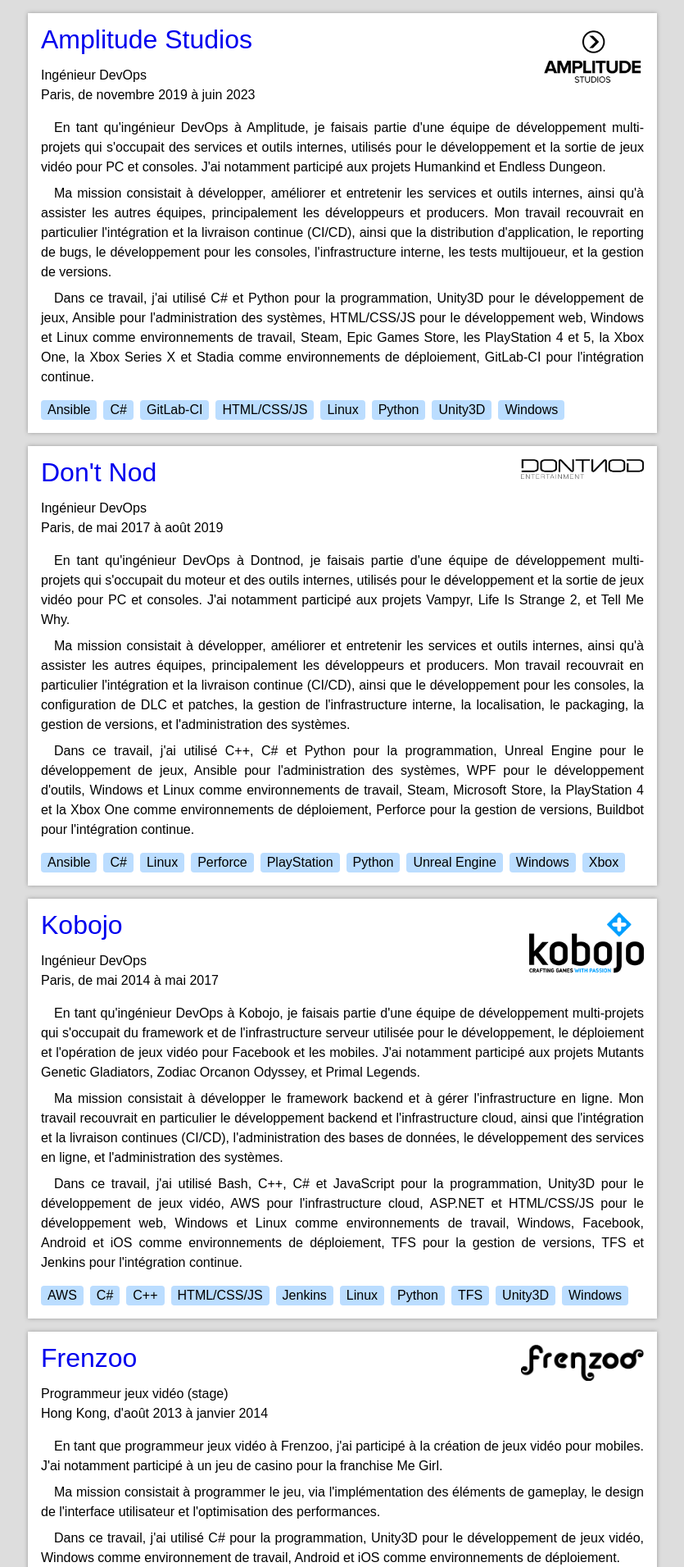
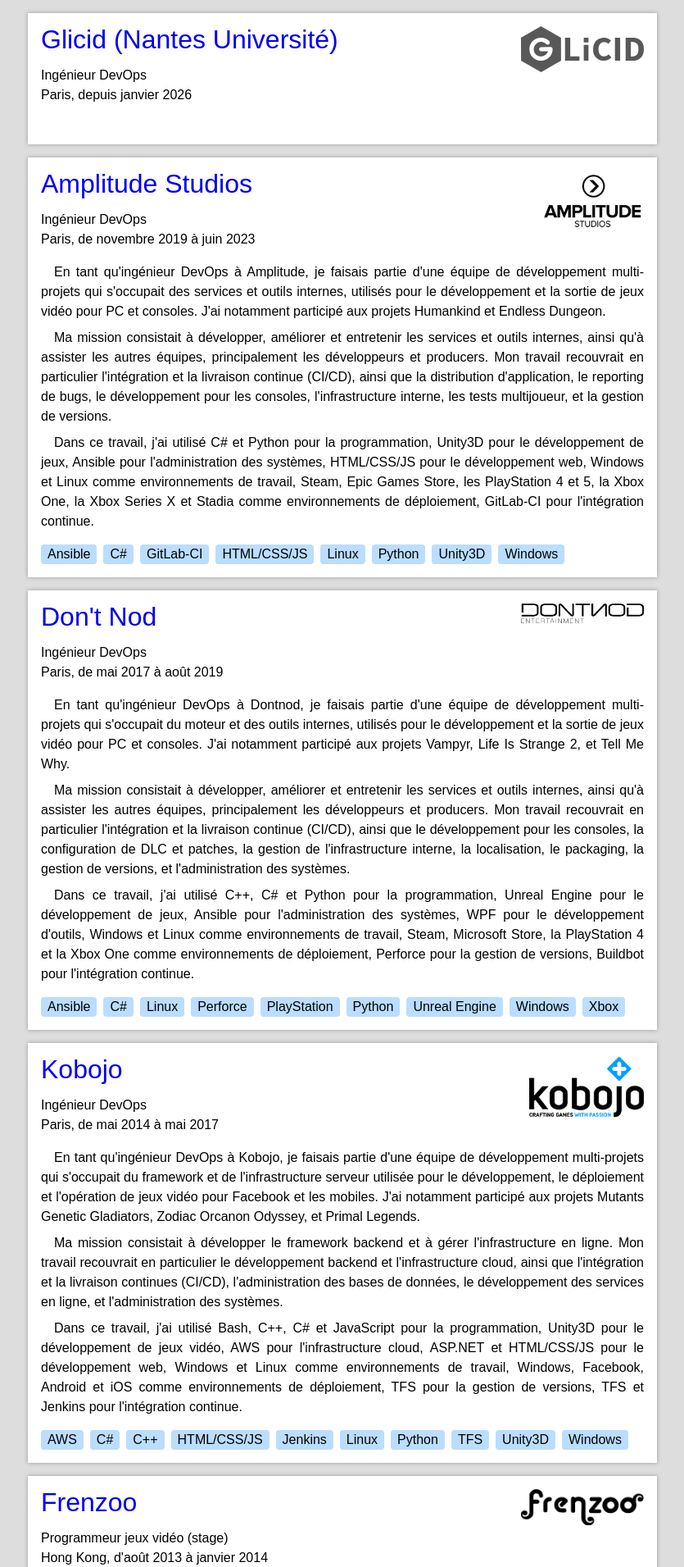
Before and after one commit to BenjaminHamon/DeveloperWebsite, a Python web app: template Sources/website/benjaminhamon_developer_website/templates/fr/work_experience.html in a window 1280 px wide. Shown: the part 72-1983 px from the top of the page at 82% size, without its empty margins (222-1057 px from the left). Run offline with Jinja, Linux system fonts and the light colour scheme; the template is opened without the code that fills it, so the values that code supplies are empty.

Commit message:
Update content

```diff
--- a/Sources/website/benjaminhamon_developer_website/static/content.css
+++ b/Sources/website/benjaminhamon_developer_website/static/content.css
@@ -122,3 +122,8 @@
 	max-height: 75px;
 	max-width: 150px;
 }
+
+.work-experience-entry > .logo img.wide
+{
+	width: 150px;
+}
--- a/Sources/website/benjaminhamon_developer_website/templates/fr/work_experience.html
+++ b/Sources/website/benjaminhamon_developer_website/templates/fr/work_experience.html
@@ -1,11 +1,32 @@
 {# cspell:language en fr #}
-{# cspell:words Angoulême Buildbot djit dontnod frenzoo gameplay kobojo modedemploi Orcanon pohlm Vampyr #}
+{# cspell:words angoulême buildbot djit dontnod frenzoo gameplay glicid kobojo modedemploi orcanon pohlm vampyr #}
 
 {% set title = 'Expérience Professionnelle' %}
 
 {% extends 'fr/layout.html' %}
 
 {% block content %}
+
+<section>
+    <article class="work-experience-entry">
+        <div class="heading">
+            <a href="https://glicid.fr/">Glicid (Nantes Université)</a>
+        </div>
+        <div class="information">
+            <p>Ingénieur DevOps</p>
+            <p>Paris, depuis janvier 2026</p>
+        </div>
+        <div class="logo">
+            <a href="https://glicid.fr/">
+                <img class="wide" src="{{ url_for('static', filename = 'work_experience/glicid.svg') }}" />
+            </a>
+        </div>
+        <div class="text">
+        </div>
+        <div class="tags">
+        </div>
+    </article>
+</section>
 
 <section>
     <article class="work-experience-entry">
--- a/Sources/website/pyproject.toml
+++ b/Sources/website/pyproject.toml
@@ -52,5 +52,6 @@ benjaminhamon_developer_website = [
     "static/**/*.jpeg",
     "static/**/*.pdf",
     "static/**/*.png",
+    "static/**/*.svg",
     "templates/**/*.html",
 ]
```
Also changed, not shown: Sources/website/benjaminhamon_developer_website/templates/en/work_experience.html (+22 -1 lines), Sources/website/benjaminhamon_developer_website/static/work_experience/glicid.svg (added), 2 other files.
